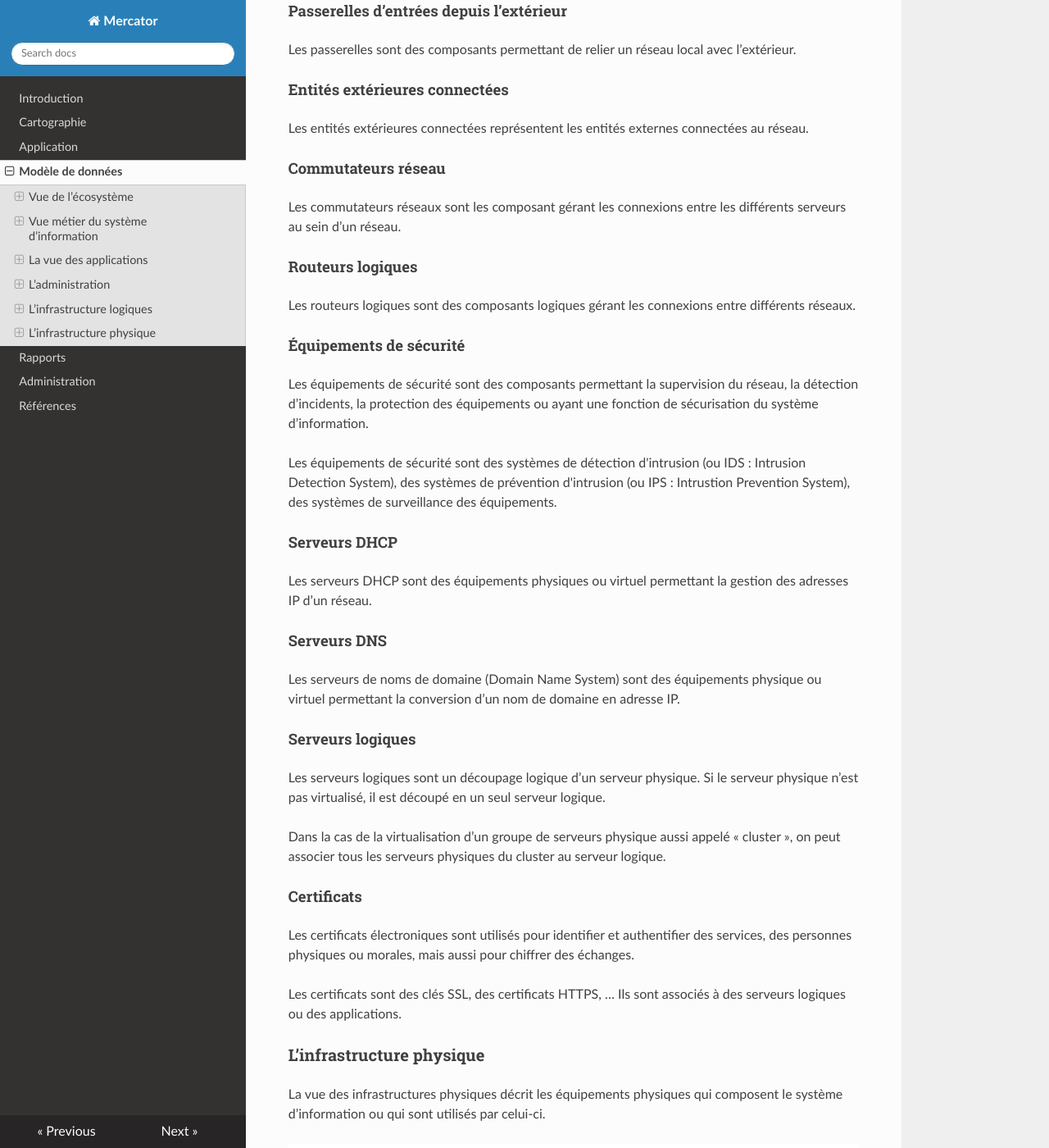
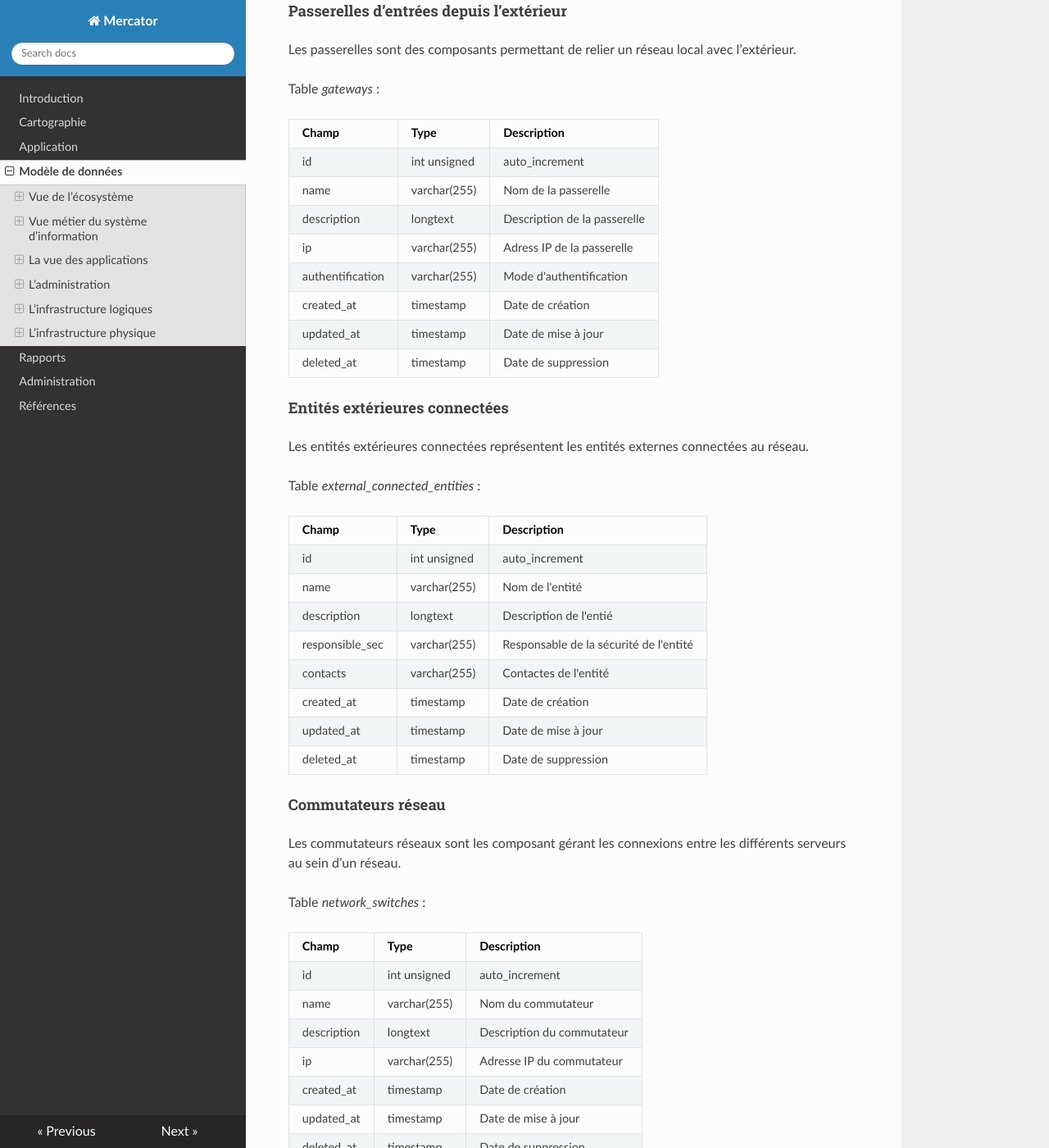
Before and after one commit to dbarzin/mercator, an MkDocs documentation site: the page built from docs/model.md, in a window 1280 px wide and 1400 px high, scrolled down 15928 px. Shown: the whole window at 82% size. Built offline with MkDocs 1.6.1, drawn with Linux system fonts in a browser that asks for light colours; nearby versions of some CDN libraries; some of the changed text lies outside the part shown.

Commit message:
update documentation

```diff
--- a/docs/model.md
+++ b/docs/model.md
@@ -456,17 +456,69 @@ table *subnetworks* :
 
 Les passerelles sont des composants permettant de relier un réseau local avec l’extérieur.
 
+Table *gateways* :
+
+| Champ                | Type         | Description      |
+|:---------------------|:-------------|:-----------------|
+| id                   | int unsigned | auto_increment |
+| name                 | varchar(255) | Nom de la passerelle |
+| description          | longtext     | Description de la passerelle |
+| ip                   | varchar(255) | Adress IP de la passerelle |
+| authentification     | varchar(255) | Mode d'authentification |
+| created_at           | timestamp    | Date de création |
+| updated_at           | timestamp    | Date de mise à jour |
+| deleted_at           | timestamp    | Date de suppression |
+
+
 #### Entités extérieures connectées
 
 Les entités extérieures connectées représentent les entités externes connectées au réseau.
+
+Table *external_connected_entities* :
+
+| Champ                | Type         | Description      |
+|:---------------------|:-------------|:-----------------|
+| id                   | int unsigned | auto_increment |
+| name                 | varchar(255) | Nom de l'entité |
+| description          | longtext     | Description de l'entié |
+| responsible_sec      | varchar(255) | Responsable de la sécurité de l'entité |
+| contacts             | varchar(255) | Contactes de l'entité|
+| created_at           | timestamp    | Date de création |
+| updated_at           | timestamp    | Date de mise à jour |
+| deleted_at           | timestamp    | Date de suppression |
+
 
 #### Commutateurs réseau
 
 Les commutateurs réseaux sont les composant gérant les connexions entre les différents serveurs au sein d’un réseau.
 
+Table *network_switches* :
+
+| Champ                | Type         | Description      |
+|:---------------------|:-------------|:-----------------|
+| id                   | int unsigned | auto_increment |
+| name                 | varchar(255) | Nom du commutateur |
+| description          | longtext     | Description du commutateur |
+| ip                   | varchar(255) | Adresse IP du commutateur |
+| created_at           | timestamp    | Date de création |
+| updated_at           | timestamp    | Date de mise à jour |
+| deleted_at           | timestamp    | Date de suppression |
+
 #### Routeurs logiques
 
 Les routeurs logiques sont des composants logiques gérant les connexions entre différents réseaux.
+
+Table *routers* :
+
+| Champ                | Type         | Description      |
+|:---------------------|:-------------|:-----------------|
+| id                   | int unsigned | auto_increment |
+| name                 | varchar(255) | Nom du routeur |
+| description          | longtext     | Description du routeur |
+| rules                | longtext     | Règles de filtrage |
+| created_at           | timestamp    | Date de création |
+| updated_at           | timestamp    | Date de mise à jour |
+| deleted_at           | timestamp    | Date de suppression |
 
 #### Équipements de sécurité
 
```
Also changed, not shown: site/index.html, site/model/index.html, site/search/search_index.json, 1 other file.
